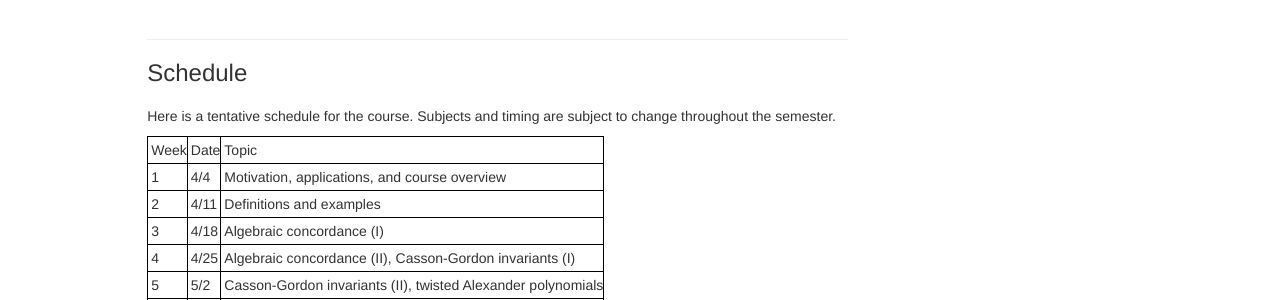
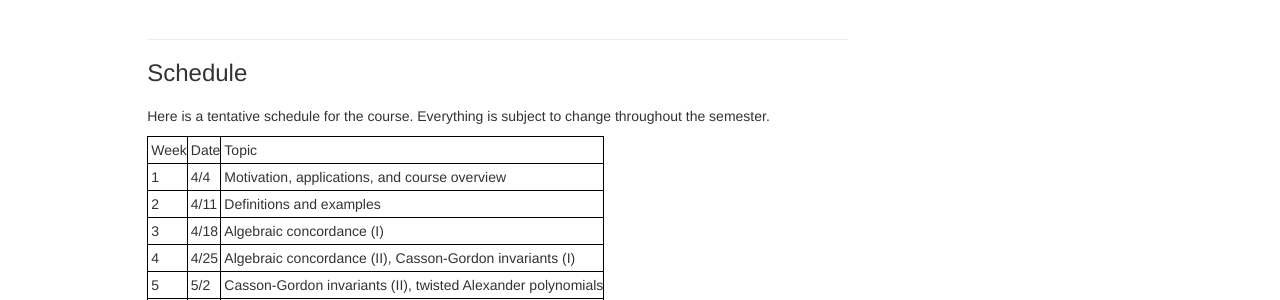
Before and after one commit to imsundberg/concordance, a Jekyll site: the page built from schedule/index.html, in a window 1280 px wide. Shown: the part 302-602 px from the top of the page. Built offline with Jekyll 4.4.1, drawn with Linux system fonts in a browser that asks for light colours.

Commit message:
Update index.html

```diff
--- a/schedule/index.html
+++ b/schedule/index.html
@@ -18,7 +18,7 @@ title: Schedule
 		<div class="row">
 			<div class="col-sm-2"></div>
 			<div class="col-sm-10" id="space">
-				Here is a tentative schedule for the course. Subjects and timing are subject to change throughout the semester.
+				Here is a tentative schedule for the course. Everything is subject to change throughout the semester.
 			</div>
 		</div>
 
```
